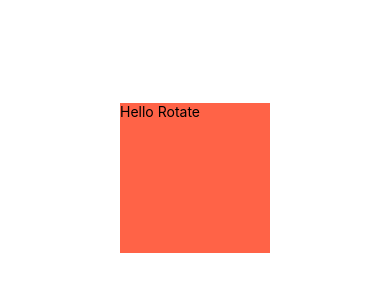
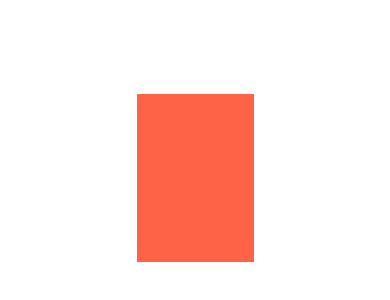
Before and after one commit to Charpell/React-Native-Animations, a React Native app: screen / in a window 390 px wide. Shown: the part 244-544 px from the top of the page. Built offline with nearby package versions, Linux system fonts and the light colour scheme.

Commit message:
Width/Height Percentage

```diff
--- a/App.js
+++ b/App.js
@@ -8,34 +8,32 @@ export default class App extends React.Component {
 
   startAnimation = () => {
     Animated.timing(this.state.animation, {
-      toValue: 360,
+      toValue: 1,
       duration: 1500
     }).start();
   }
 
   render() {
-    const rotateInterpolate = this.state.animation.interpolate({
-      inputRange: [0, 360],
-      outputRange: ["0deg", "360deg"],
-      // outputRange: ["0deg", "180deg"] Spin half
+    const widthInterpolate = this.state.animation.interpolate({
+      inputRange: [0, 1],
+      outputRange: ["30%", "50%"], // Grow from 30% which is the starting point, 0 to 50% of 1 is half
     })
 
+    const heightInterpolate = this.state.animation.interpolate({
+      inputRange: [0, 1],
+      outputRange: ["20%", "30%"], // Grow from 20% from th starting point to 30% of 1
+    })
 
     const animatedStyles = {
-      transform: [
-        {
-          rotate: rotateInterpolate,
-          // rotateX: rotateInterpolate,
-          // rotateY: rotateInterpolate
-        }
-      ]
+      width: widthInterpolate,
+      height: heightInterpolate
     }
 
     return (
       <View style={styles.container}>
         <TouchableWithoutFeedback onPress={this.startAnimation}>
           <Animated.View style={[styles.box, animatedStyles]} >
-            <Animated.Text>Hello Rotate</Animated.Text>
+
           </Animated.View>
         </TouchableWithoutFeedback>
       </View>
@@ -50,8 +48,8 @@ const styles = StyleSheet.create({
     justifyContent: "center",
   },
   box: {
-    width: 150,
-    height: 150,
+    // width: "20%",
+    // height: "20%",
     backgroundColor: "tomato",
   }
 });
```
